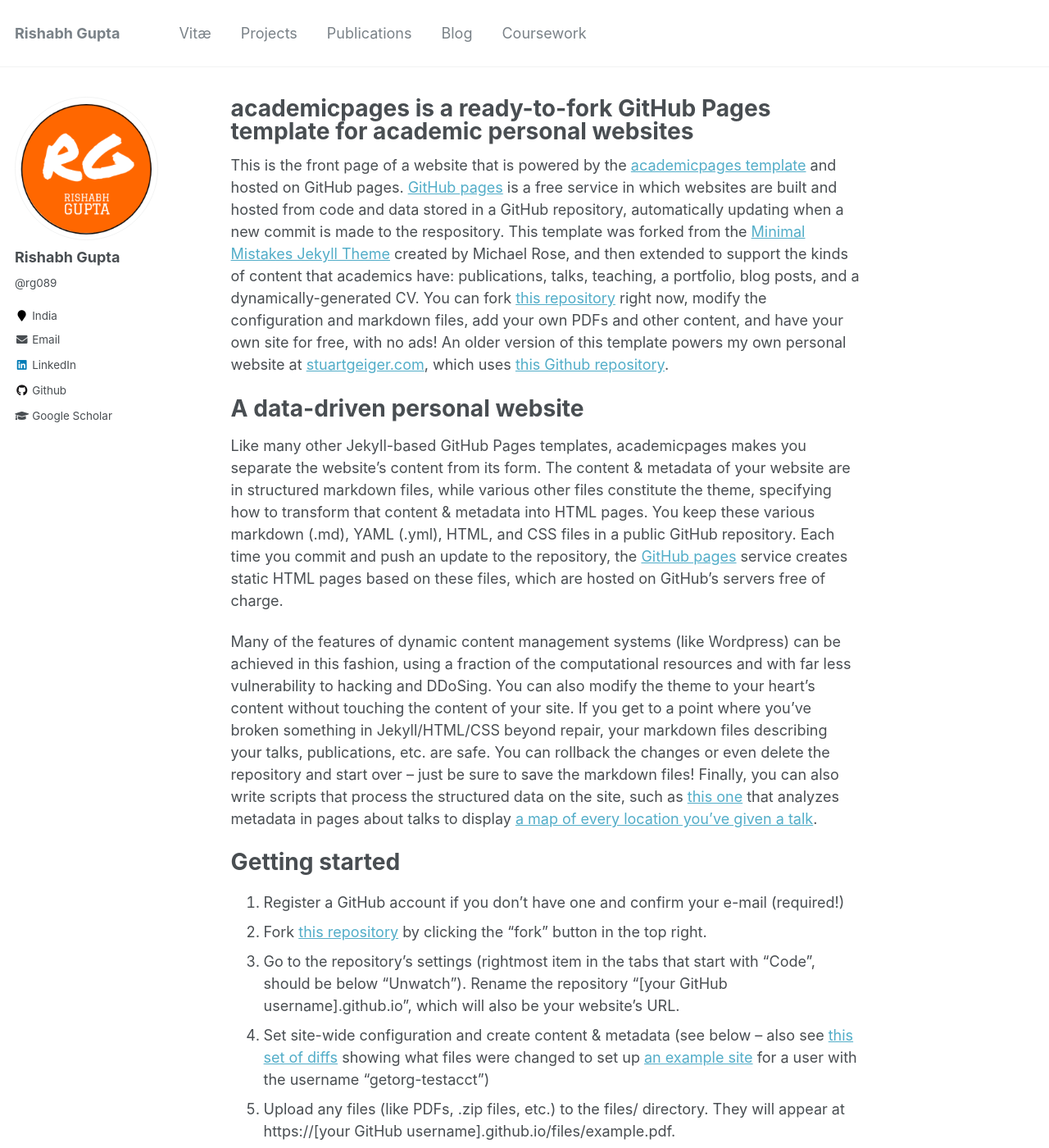
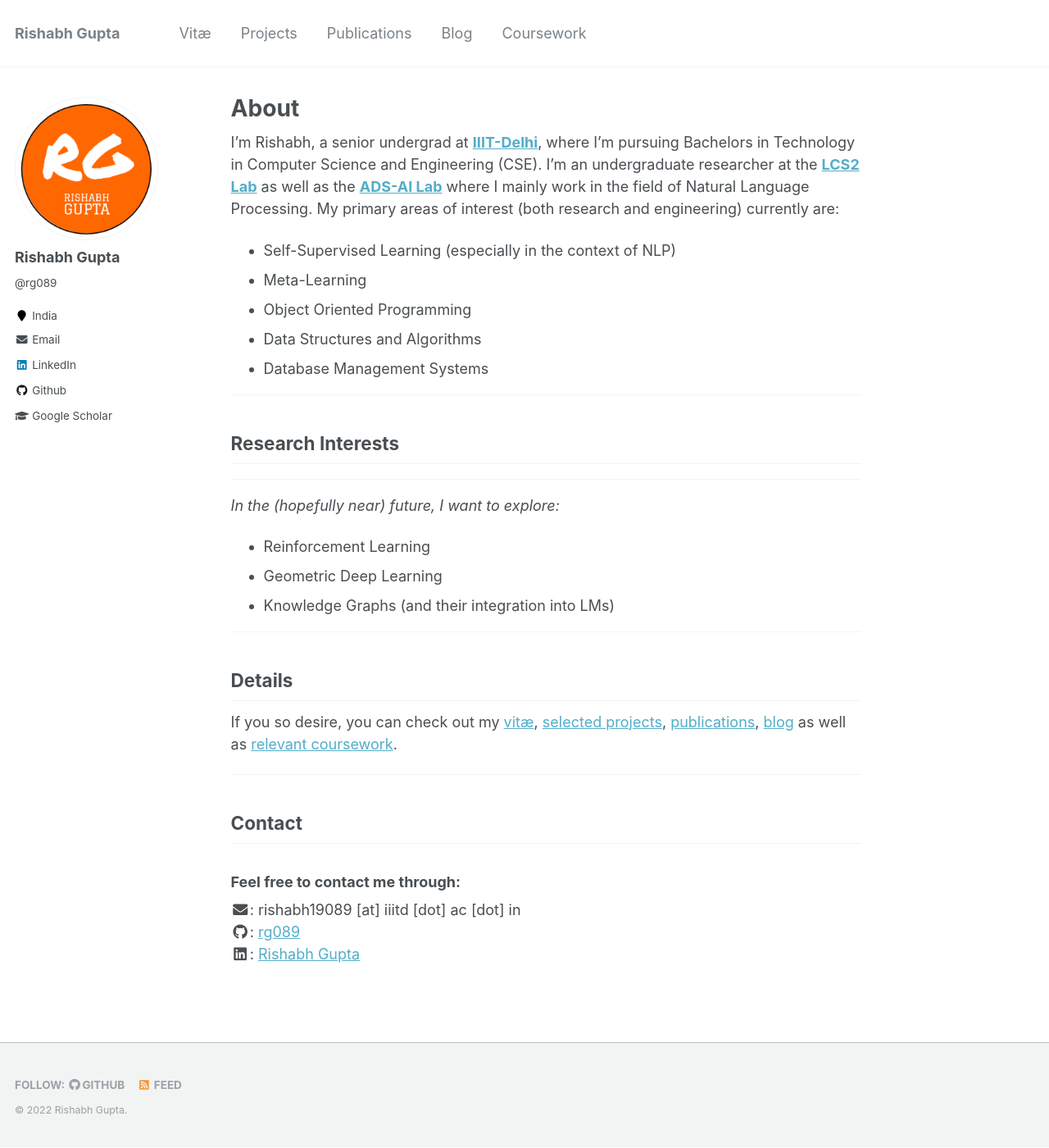
Before and after one commit to rg089/rg089.github.io, a Jekyll site: the page built from _pages/about.md, in a window 1280 px wide and 1400 px high. Shown: the whole window at 82% size. Built offline with Jekyll 4.4.1, drawn with Linux system fonts in a browser that asks for light colours; some of the changed text lies outside the part shown.

Commit message:
updated about

```diff
--- a/_pages/about.md
+++ b/_pages/about.md
@@ -1,6 +1,6 @@
 ---
 permalink: /
-title: "academicpages is a ready-to-fork GitHub Pages template for academic personal websites"
+title: "About"
 excerpt: "About me"
 author_profile: true
 redirect_from:
@@ -8,43 +8,36 @@ redirect_from:
   - /about.html
 ---
 
-This is the front page of a website that is powered by the [academicpages template](https://github.com/academicpages/academicpages.github.io) and hosted on GitHub pages. [GitHub pages](https://pages.github.com) is a free service in which websites are built and hosted from code and data stored in a GitHub repository, automatically updating when a new commit is made to the respository. This template was forked from the [Minimal Mistakes Jekyll Theme](https://mmistakes.github.io/minimal-mistakes/) created by Michael Rose, and then extended to support the kinds of content that academics have: publications, talks, teaching, a portfolio, blog posts, and a dynamically-generated CV. You can fork [this repository](https://github.com/academicpages/academicpages.github.io) right now, modify the configuration and markdown files, add your own PDFs and other content, and have your own site for free, with no ads! An older version of this template powers my own personal website at [stuartgeiger.com](http://stuartgeiger.com), which uses [this Github repository](https://github.com/staeiou/staeiou.github.io).
+I'm Rishabh, a senior undergrad at **[IIIT-Delhi](https://www.iiitd.ac.in){:target="_blank"}**, where I'm pursuing Bachelors in Technology in Computer Science and Engineering (CSE). I'm an undergraduate researcher at the **[LCS2 Lab](https://lcs2.iiitd.edu.in/){:target="_blank"}** as well as the **[ADS-AI Lab](https://ads-ai.github.io/){:target="_blank"}** where I mainly work in the field of Natural Language Processing. My primary areas of interest (both research and engineering) currently are:
+- Self-Supervised Learning (especially in the context of NLP)
+- Meta-Learning
+- Object Oriented Programming
+- Data Structures and Algorithms
+- Database Management Systems
 
-A data-driven personal website
-======
-Like many other Jekyll-based GitHub Pages templates, academicpages makes you separate the website's content from its form. The content & metadata of your website are in structured markdown files, while various other files constitute the theme, specifying how to transform that content & metadata into HTML pages. You keep these various markdown (.md), YAML (.yml), HTML, and CSS files in a public GitHub repository. Each time you commit and push an update to the repository, the [GitHub pages](https://pages.github.com/) service creates static HTML pages based on these files, which are hosted on GitHub's servers free of charge.
+---
 
-Many of the features of dynamic content management systems (like Wordpress) can be achieved in this fashion, using a fraction of the computational resources and with far less vulnerability to hacking and DDoSing. You can also modify the theme to your heart's content without touching the content of your site. If you get to a point where you've broken something in Jekyll/HTML/CSS beyond repair, your markdown files describing your talks, publications, etc. are safe. You can rollback the changes or even delete the repository and start over -- just be sure to save the markdown files! Finally, you can also write scripts that process the structured data on the site, such as [this one](https://github.com/academicpages/academicpages.github.io/blob/master/talkmap.ipynb) that analyzes metadata in pages about talks to display [a map of every location you've given a talk](https://academicpages.github.io/talkmap.html).
+## Research Interests
 
-Getting started
-======
-1. Register a GitHub account if you don't have one and confirm your e-mail (required!)
-1. Fork [this repository](https://github.com/academicpages/academicpages.github.io) by clicking the "fork" button in the top right.
-1. Go to the repository's settings (rightmost item in the tabs that start with "Code", should be below "Unwatch"). Rename the repository "[your GitHub username].github.io", which will also be your website's URL.
-1. Set site-wide configuration and create content & metadata (see below -- also see [this set of diffs](http://archive.is/3TPas) showing what files were changed to set up [an example site](https://getorg-testacct.github.io) for a user with the username "getorg-testacct")
-1. Upload any files (like PDFs, .zip files, etc.) to the files/ directory. They will appear at https://[your GitHub username].github.io/files/example.pdf.
-1. Check status by going to the repository settings, in the "GitHub pages" section
 
-Site-wide configuration
-------
-The main configuration file for the site is in the base directory in [_config.yml](https://github.com/academicpages/academicpages.github.io/blob/master/_config.yml), which defines the content in the sidebars and other site-wide features. You will need to replace the default variables with ones about yourself and your site's github repository. The configuration file for the top menu is in [_data/navigation.yml](https://github.com/academicpages/academicpages.github.io/blob/master/_data/navigation.yml). For example, if you don't have a portfolio or blog posts, you can remove those items from that navigation.yml file to remove them from the header.
 
-Create content & metadata
-------
-For site content, there is one markdown file for each type of content, which are stored in directories like _publications, _talks, _posts, _teaching, or _pages. For example, each talk is a markdown file in the [_talks directory](https://github.com/academicpages/academicpages.github.io/tree/master/_talks). At the top of each markdown file is structured data in YAML about the talk, which the theme will parse to do lots of cool stuff. The same structured data about a talk is used to generate the list of talks on the [Talks page](https://academicpages.github.io/talks), each [individual page](https://academicpages.github.io/talks/2012-03-01-talk-1) for specific talks, the talks section for the [CV page](https://academicpages.github.io/cv), and the [map of places you've given a talk](https://academicpages.github.io/talkmap.html) (if you run this [python file](https://github.com/academicpages/academicpages.github.io/blob/master/talkmap.py) or [Jupyter notebook](https://github.com/academicpages/academicpages.github.io/blob/master/talkmap.ipynb), which creates the HTML for the map based on the contents of the _talks directory).
 
-**Markdown generator**
+---
 
-I have also created [a set of Jupyter notebooks](https://github.com/academicpages/academicpages.github.io/tree/master/markdown_generator
-) that converts a CSV containing structured data about talks or presentations into individual markdown files that will be properly formatted for the academicpages template. The sample CSVs in that directory are the ones I used to create my own personal website at stuartgeiger.com. My usual workflow is that I keep a spreadsheet of my publications and talks, then run the code in these notebooks to generate the markdown files, then commit and push them to the GitHub repository.
+*In the (hopefully near) future, I want to explore:*
+* Reinforcement Learning
+* Geometric Deep Learning
+* Knowledge Graphs (and their integration into LMs)
 
-How to edit your site's GitHub repository
-------
-Many people use a git client to create files on their local computer and then push them to GitHub's servers. If you are not familiar with git, you can directly edit these configuration and markdown files directly in the github.com interface. Navigate to a file (like [this one](https://github.com/academicpages/academicpages.github.io/blob/master/_talks/2012-03-01-talk-1.md) and click the pencil icon in the top right of the content preview (to the right of the "Raw | Blame | History" buttons). You can delete a file by clicking the trashcan icon to the right of the pencil icon. You can also create new files or upload files by navigating to a directory and clicking the "Create new file" or "Upload files" buttons.
+---
+## Details
 
-Example: editing a markdown file for a talk
-![Editing a markdown file for a talk](/images/editing-talk.png)
+If you so desire, you can check out my [vitæ](/cv), [selected projects](/projects), [publications](/publications), [blog](/blog) as well as [relevant coursework](/courses).
 
-For more info
-------
-More info about configuring academicpages can be found in [the guide](https://academicpages.github.io/markdown/). The [guides for the Minimal Mistakes theme](https://mmistakes.github.io/minimal-mistakes/docs/configuration/) (which this theme was forked from) might also be helpful.
+---
+## Contact
+
+### Feel free to contact me through: <br>
+<i class="fas fa-fw fa-envelope" aria-hidden="true"></i>: rishabh19089 [at] iiitd [dot] ac [dot] in<br>
+<i class="fab fa-fw fa-github" aria-hidden="true"></i>: [rg089](https://www.github.com/rg089){:target="_blank"}<br>
+<i class="fab fa-fw fa-linkedin" aria-hidden="true"></i>: [Rishabh Gupta](https://www.linkedin.com/in/rishabh-gupta-141755203/){:target="_blank"}<br>
```
